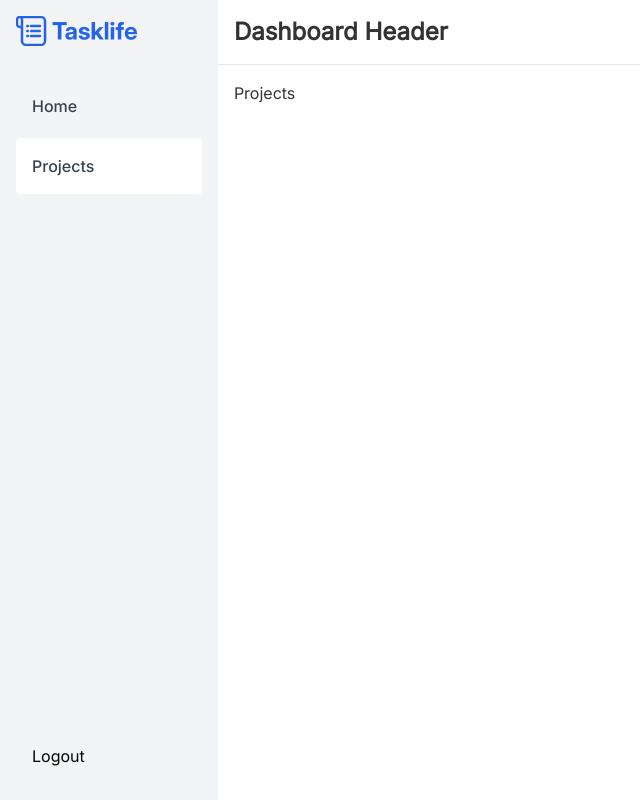
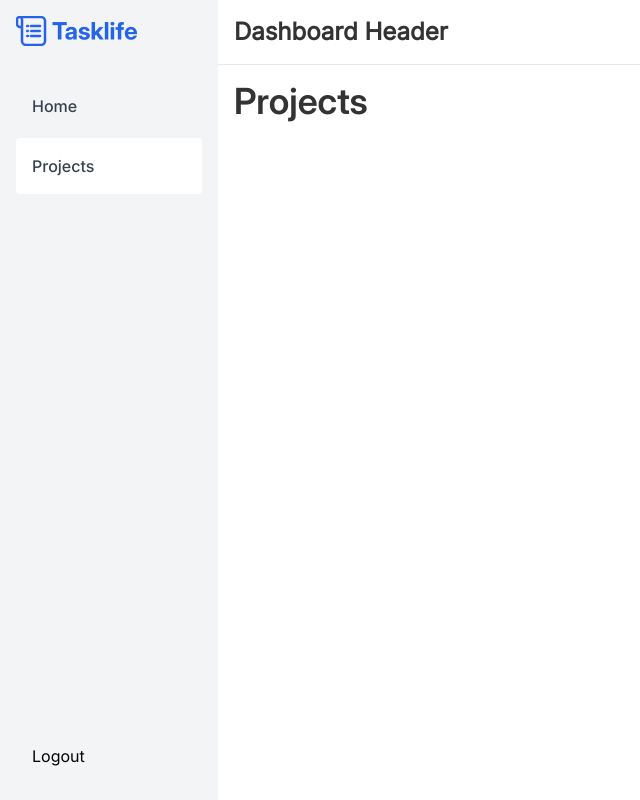
Before and after one commit to neshanth/tasklife-node, a React (Vite) app in the folder client/: page /projects in a window 1280 px wide. Shown: the whole page, without its empty margins (0-640 px from the left). Built offline with nearby package versions, Linux system fonts and the light colour scheme.

Commit message:
added a page title component

```diff
--- a/client/src/pages/Dashboard.jsx
+++ b/client/src/pages/Dashboard.jsx
@@ -1,3 +1,5 @@
+import PageTitle from "../ui/PageTitle";
+
 export default function Dashboard() {
-  return <h1 className="font-semibold text-4xl page-title">Dashboard</h1>;
+  return <PageTitle title="Dashboard" />;
 }
--- a/client/src/pages/Projects.jsx
+++ b/client/src/pages/Projects.jsx
@@ -1,3 +1,5 @@
+import PageTitle from "../ui/PageTitle";
+
 export default function Projects() {
-  return <h1>Projects</h1>;
+  return <PageTitle title="Projects" />;
 }
--- /dev/null
+++ b/client/src/ui/PageTitle.jsx
@@ -0,0 +1,4 @@
+const PageTitle = ({ title }) => {
+  return <h1 className="font-semibold text-4xl page-title">{title}</h1>;
+};
+export default PageTitle;
```
